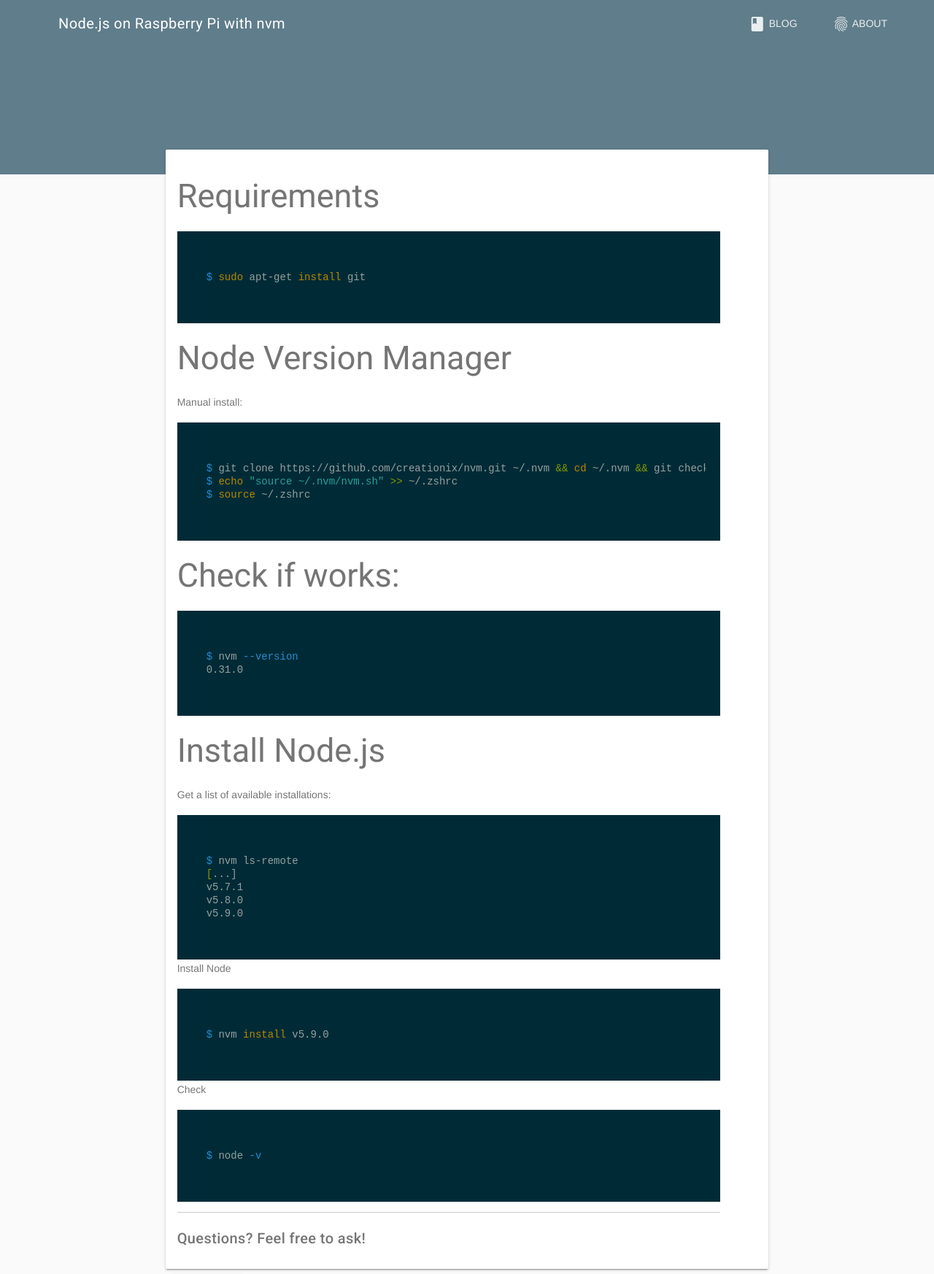
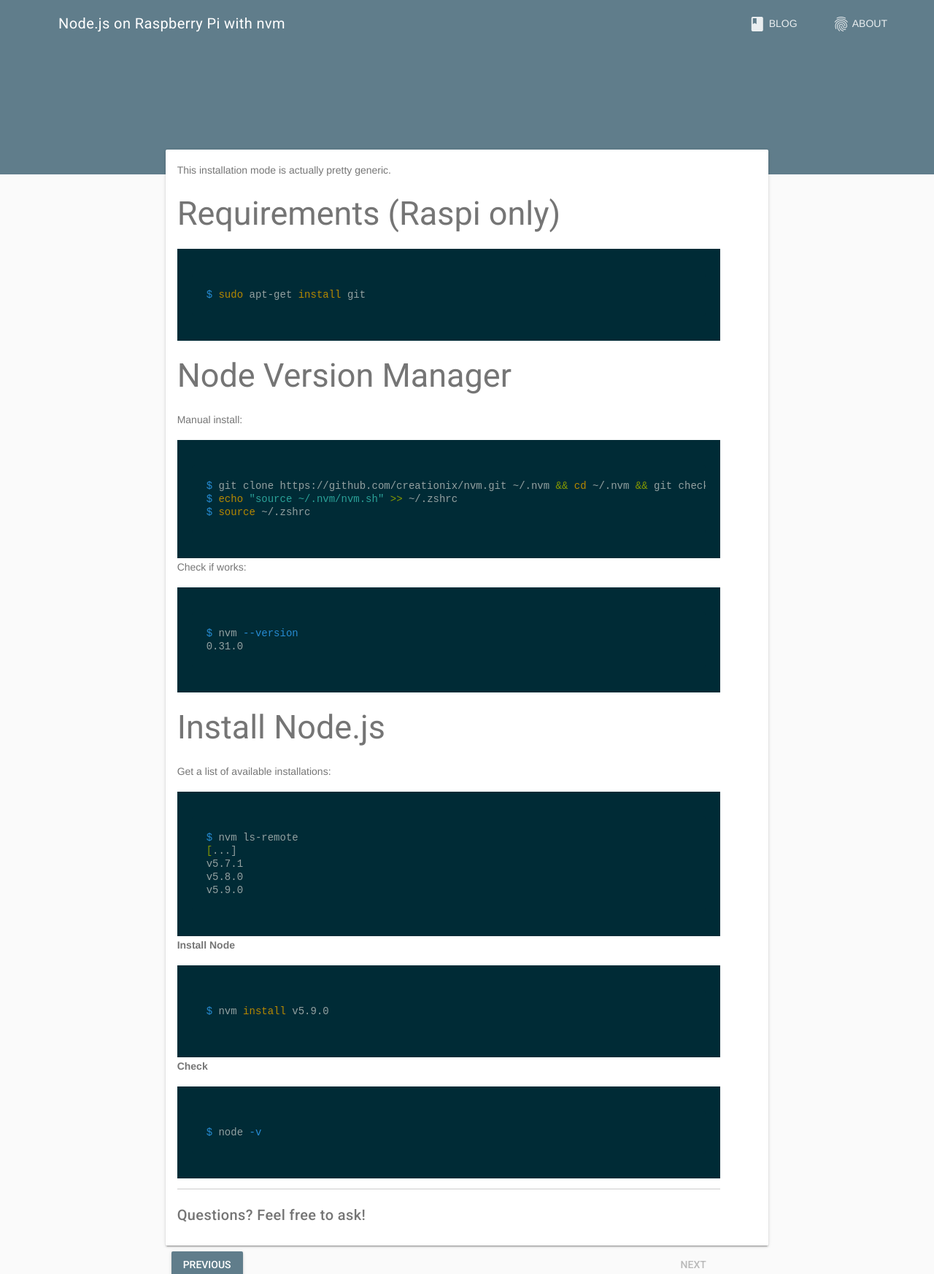
Before and after one commit to mcomisso/mcomisso.github.io, a Jekyll site: the page built from _posts/2016-03-20-node-js-on-raspberry-pi-with-nvm.md, in a window 1280 px wide. Shown: the whole page at 73% size. Built offline with Jekyll 4.4.1, drawn with Linux system fonts in a browser that asks for light colours; nearby versions of some CDN libraries; comment, search, counter and statistics services are not loaded.

Commit message:
Small changes

````diff
--- a/_posts/2016-03-20-node-js-on-raspberry-pi-with-nvm.md
+++ b/_posts/2016-03-20-node-js-on-raspberry-pi-with-nvm.md
@@ -6,7 +6,9 @@
 tags: ["Raspberry pi", "Raspi", "howto", "nvm"]
 ---
 
-## Requirements
+This installation mode is actually pretty generic.
+
+## Requirements (Raspi only)
 
 ```bash
 $ sudo apt-get install git
@@ -20,14 +22,13 @@
 $ echo "source ~/.nvm/nvm.sh" >> ~/.zshrc
 $ source ~/.zshrc
 ```
-
-
-## Check if works:
+Check if works:
 
 ```bash
 $ nvm --version
 0.31.0
 ```
+
 ## Install Node.js
 
 Get a list of available installations:
@@ -39,13 +40,14 @@
 v5.8.0
 v5.9.0
 ```
-Install Node
+**Install Node**
 
 ```bash
 $ nvm install v5.9.0
 ```
 
-Check
+**Check**
+
 ```bash
 $ node -v
 ```
````
